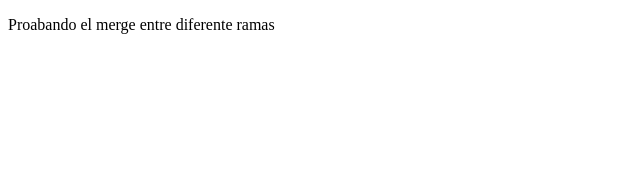
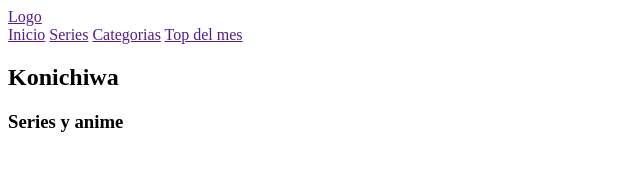
Before and after one commit to julianmanrike/Probando_ramas, a plain HTML site: page index.html in a window 1280 px wide. Shown: the whole page, without its empty margins (0-640 px from the left). Drawn offline with Linux system fonts and the light colour scheme.

Commit message:
se ingresa template html

```diff
--- a/index.html
+++ b/index.html
@@ -4,10 +4,27 @@
     <meta charset="UTF-8">
     <meta http-equiv="X-UA-Compatible" content="IE=edge">
     <meta name="viewport" content="width=device-width, initial-scale=1.0">
-    <title>Document</title>
+    <title>Konichiwa series</title>
 </head>
 <body>
-    <p>Proabando el merge entre diferente ramas</p>
+    <header>
+        <a href="">Logo</a>
+        <nav>
+            <a href="">Inicio</a>
+            <a href="">Series</a>
+            <a href="">Categorias</a>
+            <a href="">Top del mes</a>
+        </nav>
+    </header>
+    <main>
+        <section class="banner">
+            <h1>Konichiwa</h1>
+            <h3>Series y anime</h3>
+        </section>
+    </main>
+    <aside></aside>
+    <footer></footer>
+
 
 </body>
 </html>
```
